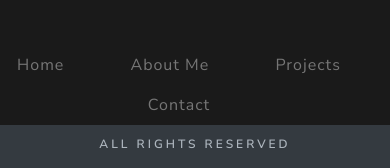
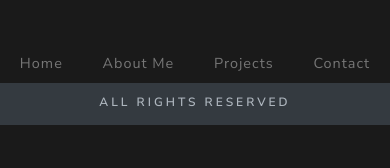
Before and after one commit to vukkop/Portfolio, a plain HTML site: page index.html in a window 390 px wide. Shown: the part 5100-5268 px from the top of the page. After the commit the page ends 5225 px from the top, so only its background shows below. Drawn offline with nearby package versions, Linux system fonts and the light colour scheme.

Commit message:
All css issues fixed

```diff
--- a/index.html
+++ b/index.html
@@ -13,7 +13,7 @@
 <body class="bg-primary">
   <!-- Navbar -->
   <nav class="navbar navbar-expand-md bg-primary text-center" data-bs-theme="dark">
-    <div class="container-fluid">
+    <div class="container-fluid container-fluid-nav">
       <a class="navbar-brand" href="#">VK</a>
       <button class="navbar-toggler" type="button" data-bs-toggle="collapse" data-bs-target="#navbarNav"
         aria-controls="navbarNav" aria-expanded="false" aria-label="Toggle navigation">
@@ -134,8 +134,8 @@
 
   <!-- Technologies -->
 
-
-  <div class="container-fluid d-flex justify-content-center container-tech d-none d-md-block">
+  <!-- Medium to XXL screen -->
+  <div class="container-fluid d-flex justify-content-center  d-none d-md-flex">
     <div class="hex-main">
       <div class="hex-container mt-4">
         <div>
@@ -174,6 +174,7 @@
     </div>
   </div>
 
+  <!-- Small to medium screen -->
   <div class="container-fluid d-flex justify-content-around container-tech mt-3 d-md-none flex-wrap">
     <div>
       <i class="fa-brands fa-html5 small"></i>
@@ -195,9 +196,9 @@
     </div>
   </div>
 
+
+  <!-- Projects -->
   <div class="container">
-
-    <!-- Projects -->
     <div id="projects" class="row project-card-row ">
       <h2 class="text-light-emphasis mb-4 mt-5">Projects</h2>
 
@@ -334,19 +335,19 @@
 
   <!-- Footer -->
   <footer class="mt-5">
-    <div class="container-fluid">
+    <div class="container-fluid container-fluid-nav">
       <ul class="nav nav-pills justify-content-around">
-        <li class="nav-item">
-          <a class="nav-link link-icons" href="#">Home</a>
+        <li class="nav-item nav-item-bottom">
+          <a class="nav-link link-icons bottom" href="#">Home</a>
         </li>
-        <li class="nav-item dropdown">
-          <a class="nav-link link-icons" href="#aboutMe">About Me</a>
+        <li class="nav-item nav-item-bottom">
+          <a class="nav-link link-icons bottom" href="#aboutMe">About Me</a>
         </li>
-        <li class="nav-item">
-          <a class="nav-link link-icons" href="#project">Projects</a>
+        <li class="nav-item nav-item-bottom">
+          <a class="nav-link link-icons bottom" href="#project">Projects</a>
         </li>
-        <li class="nav-item">
-          <a class="nav-link link-icons" href="#contact">Contact</a>
+        <li class="nav-item nav-item-bottom">
+          <a class="nav-link link-icons bottom" href="#contact">Contact</a>
         </li>
       </ul>
     </div>
--- a/style.css
+++ b/style.css
@@ -176,6 +176,10 @@ svg.icon-hex:hover{
   width: 250px;
 }
 
+/* Footer */
+.nav-item-bottom {
+  margin: 0px;
+}
 
 /* Utility classes */
 .pointer:hover{
@@ -191,22 +195,27 @@ svg.icon-hex:hover{
 /* Media */
 
 @media (min-width: 2400px) {
-.container-fluid{
+.container-fluid-nav{
     padding: 0% 20%;
 }
 }
 @media (max-width: 2399px) {
-.container-fluid{
+.container-fluid-nav{
     padding: 0% 10%;
 }
 }
 @media (max-width: 1800px) {
-.container-fluid{
+.container-fluid-nav{
   padding: 0% 5%;
 }
 }
 @media (max-width: 1630px) {
-.container-fluid{
+.container-fluid-nav{
+  padding: 0%;
+}
+}
+@media (max-width: 1400px) {
+.container-fluid-nav{
   padding: 0%;
 }
 }
@@ -215,19 +224,12 @@ svg.icon-hex:hover{
     margin-bottom: 10%;
   }
 }
-@media (max-width: 1400px) {
-.container-fluid{
-  padding: 0%;
-}
-}
-
 @media (max-width: 1200px) {
 .project-card-row{
   width: 78%;
   margin: auto;
 }
 }
-
 @media (max-width: 1200px) {
   .col-l {
     padding-top: 2%;
@@ -254,6 +256,12 @@ svg.icon-hex:hover{
     font-size: 2rem;
   }
 }
+@media (max-width: 509px) {
+  .bottom{
+    font-size: 0.9rem;
+    padding: 8px 8px;
+  }
+}
 @media (max-width: 473px) {
   .hex-container {
     margin-bottom: 40%;
@@ -265,8 +273,12 @@ svg.icon-hex:hover{
       font-size: 1.8rem;
     }
 }
+
+
+
+/* Height */
 @media (max-height: 586px) {
   .col-l {
-      padding-top: 0%;
-    }
+    padding-top: 0%;
+  }
 }
```
